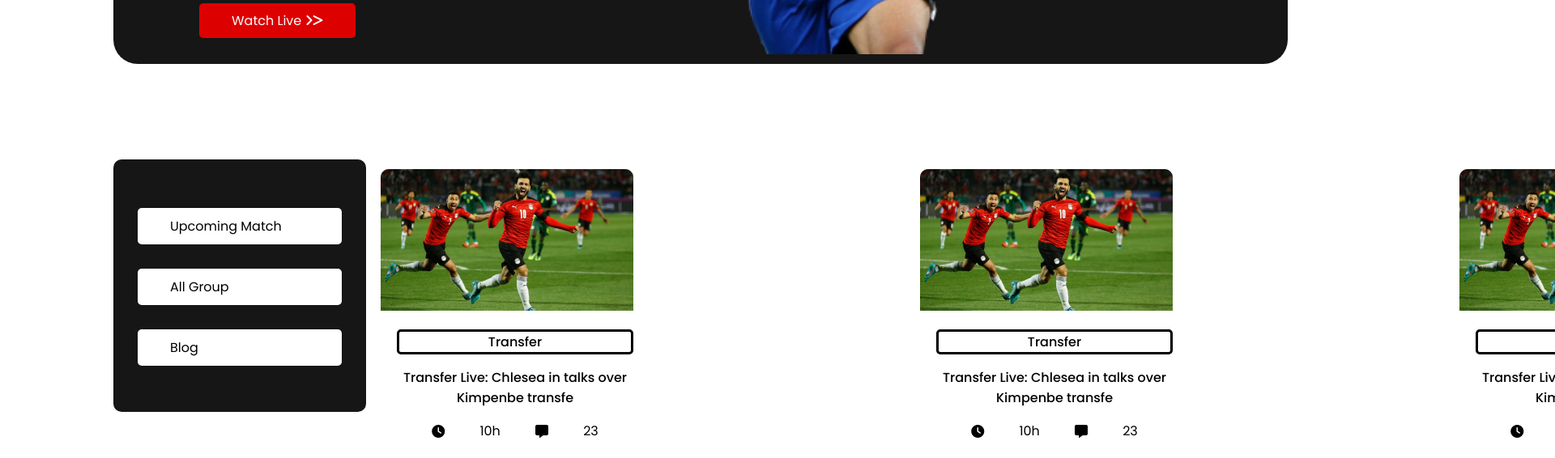
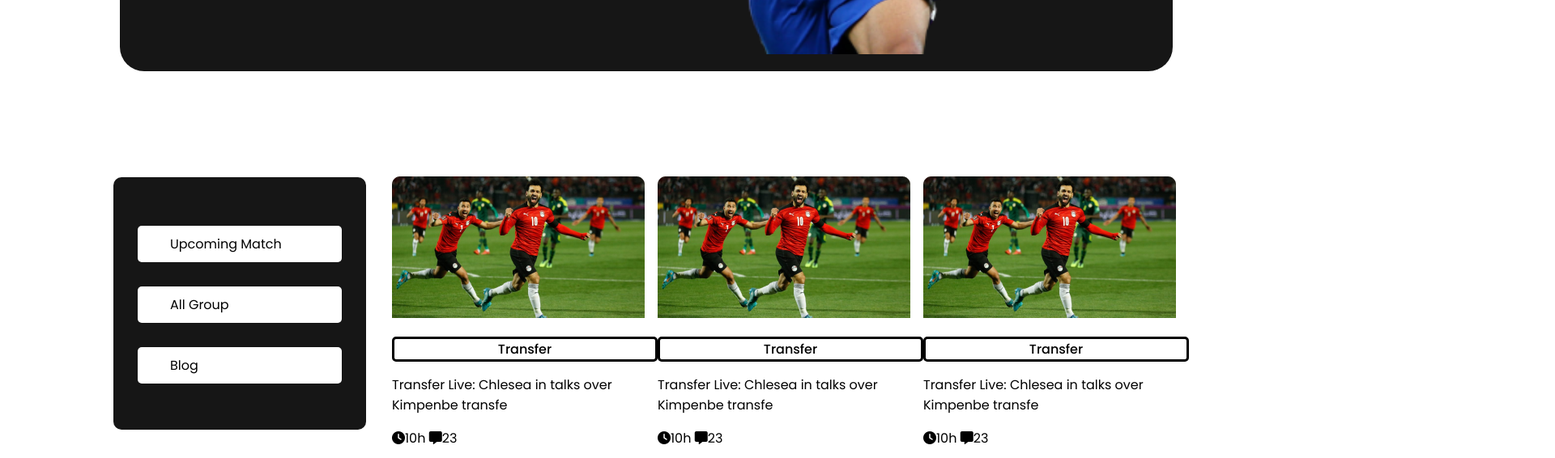
Before and after one commit to SubrataSutradhar/world-cup-task, a plain HTML site: page index.html in a window 1280 px wide. Shown: the part 629-1195 px from the top of the page at 81% size, 1920 px wide, since content can reach past the window. Drawn offline with Linux system fonts and the light colour scheme.

Commit message:
updated task

```diff
--- a/index.html
+++ b/index.html
@@ -18,8 +18,6 @@
                 Latin literature from 45 BC, making it over 2000 years old.</p>
             <a class="button" href="#">Watch Live <span class="fa-solid fa-angle-right"></i>></span></a>
 
-
-
         </div>
         <div class="half-width">
             <img src="images/Banner Image.png" alt="">
@@ -37,7 +35,7 @@
         </div>
     </section>
 
-    <section class="watch-list">
+    <section class="container">
         <div class="watch-banner">
             <img src="images/Blog Image.png" alt="">
             <p class="watch-title">Transfer</p>
@@ -141,9 +139,14 @@
             <div class="clock">
                 <i class="fa-solid fa-clock"></i>10h
                 <i class="fa-solid fa-message"></i>23
+
             </div>
+
         </div>
     </section>
+
+
+    <section>
 
         <footer>
             <h3>Goal</h3>
@@ -156,7 +159,10 @@
 
             </div>
         </footer>
+
+    </section>
+
 </body>
 
 
-</html>
+</body>
--- a/style.css
+++ b/style.css
@@ -4,12 +4,7 @@
 /* Common styles */
 body {
     font-family: 'Poppins', sans-serif;
-    margin-left: 140px;
-    width: 1428px;
-
-
-
-
+    margin-right: 150px;
 
 }
 
@@ -31,12 +26,14 @@
 
 .first-part {
 
-    width: 1450px;
-    height: 700px;
+    width: 1300px;
+    height: 646px;
     left: 140px;
     top: 50px;
     background: #161616;
     border-radius: 30px;
+    margin-left: 140px;
+    margin-right: 105px;
 }
 
 .button {
@@ -52,8 +49,6 @@
     color: white;
 }
 
-
-
 .half-width img {
     position: absolute;
     width: 581px;
@@ -61,12 +56,10 @@
     left: 788px;
     top: 83px;
 
-
-
 }
 
 .main-side {
-    position: absolute;
+    margin: 71px;
     width: 599px;
     height: 468px;
     left: 246px;
@@ -84,6 +77,8 @@
     top: 826px;
     background: #161616;
     border-radius: 10px;
+    margin-top: 22px;
+
 }
 
 .menu-button {
@@ -94,10 +89,6 @@
     border-radius: 5px;
     background-color: white;
     margin-top: 30px;
-
-
-
-
 
 }
 
@@ -116,58 +107,36 @@
 
 }
 
-.watch-list .watch-banner img {
-    margin-left: 330px;
-    width: 312px;
-    height: 175px;
+.container {
+    position: absolute;
+    width: 984px;
+    height: 1134px;
+    display: grid;
+    grid-template-columns: repeat(3, 1fr);
+    margin-left: 476px;
+    margin-right: 140px;
     margin-top: 130px;
-    border-radius: 1opx 10px 0px 0px;
+    margin-bottom: 574px;
 
 }
 
 .watch-title {
-    margin-left: 350px;
+
     border-radius: 5px;
     border-style: solid;
-    text-align: center;
     font-weight: 500;
     font-size: 16px;
-    margin-left: 350px;
     font-weight: 500;
-    font-size: 16px;
     color: black;
-
-}
-
-.watch-titles {
-    margin-left: 350px;
     text-align: center;
-    font-weight: 500;
-    font-size: 16px;
-    margin-left: 350px;
-    font-weight: 500;
-    font-size: 16px;
-    color: black;
 
 }
 
 
-.clock {
-    margin-left: 350px;
-    align-items: center;
-    display: flex;
-    justify-content: space-evenly;
-}
 
-.watch-list {
-    display: grid;
-    grid-template-columns: repeat(3, 1fr);
-    grid-column-gap: 24px;
-    grid-row-gap: 24px;
-    width: 312px;
-    height: 362px;
-    left: 1148px;
-    top: 826px;
+
+.watch-titles {
+    color: black;
 }
 
 h3 {
@@ -194,40 +163,9 @@
     text-align: center;
     justify-content: center;
 
-
 }
 
 .social-link {
 
     color: white;
 }
-
-/* --------Media Queries---------- */
-
-/* Mobile devices */
-@media only screen and (max-width:688px) {
-    .first-part {
-        display: grid;
-        grid-template-columns: repeat(1, 1fr);
-        flex-direction: column;
-
-    }
-
-    .side-bar .watch-list {
-        grid-template-columns: repeat(1, 1fr);
-        flex-direction: column;
-
-    }
-}
-
-/* Tablet devices */
-@media only screen and (min-width: 688px) and (max-width: 992px) {
-
-    .first-part display: grid;
-    grid-template-columns: repeat(1, 1fr);
-
-    .watch-list {
-        grid-template-columns: repeat(2, 1fr);
-        flex-direction: column;
-    }
-}
```
Lines whose indentation alone changed are shown as unchanged.
